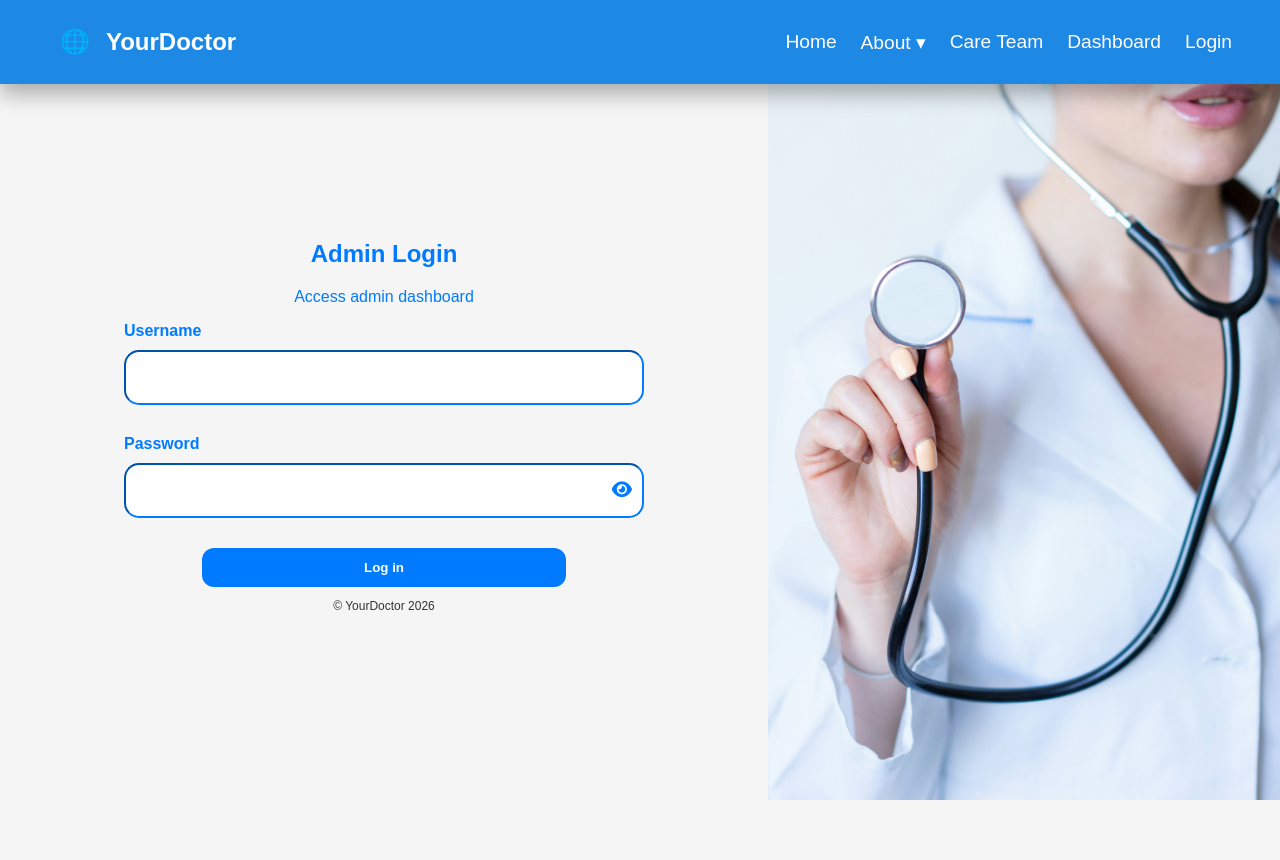
After one commit to r4himi/your-doctor-telemedicine-project, a Django app: template templates/booking/admin_login.html in a window 1280 px wide. The commit adds this page. Run offline with Django 5.2, Linux system fonts and the light colour scheme; the template is opened without the code that fills it, so the values that code supplies are empty; parts of the project's set-up code (start-up, migrations or seed data) failed here and were passed over.

Commit message:
Added admin login functionality

```diff
--- a/booking/urls.py
+++ b/booking/urls.py
@@ -32,4 +32,5 @@ urlpatterns = [
         views.accept_booking_manual,
         name="accept_booking_manual"
     ),
+    path('admin-login/', views.admin_login, name='admin_login'),
 ]
--- /dev/null
+++ b/templates/booking/admin_login.html
@@ -0,0 +1,63 @@
+{% extends 'booking/base.html' %}
+{% load i18n %}
+
+{% block body_class %}register-body{% endblock %}
+{% block hero_class %}hero-register{% endblock %}
+
+{% block content %}
+<section class="register-body">
+  <div class="register-wrapper">
+    <div class="form-container">
+      <div class="account-header">
+        <h1>{% trans "Admin Login" %}</h1>
+        <p>{% trans "Access admin dashboard" %}</p>
+      </div>
+
+      {% if messages %}
+        {% for message in messages %}
+          <p style="color:red;">{{ message }}</p>
+        {% endfor %}
+      {% endif %}
+
+      <form method="post">
+        {% csrf_token %}
+
+        <div class="form-group">
+          <label>{% trans "Username" %}</label>
+          <input type="text" name="username" required />
+        </div>
+
+        <div class="form-group">
+          <label>{% trans "Password" %}</label>
+          <div class="password-container">
+            <input type="password" id="password" name="password" required />
+            <span class="toggle-password" onclick="togglePassword()">
+              <i class="fa-solid fa-eye"></i>
+            </span>
+          </div>
+        </div>
+
+        <button class="register-btn" type="submit">
+          {% trans "Log in" %}
+        </button>
+      </form>
+
+      <p class="account-header" style="color: #333; font-size: 12px;">
+        &copy; {% trans "YourDoctor 2026" %}
+      </p>
+    </div>
+
+    <div class="hero-register"></div>
+  </div>
+</section>
+
+<script>
+function togglePassword() {
+  const passwordInput = document.getElementById("password");
+  passwordInput.type =
+    passwordInput.type === "password" ? "text" : "password";
+}
+</script>
+
+{% block footer %}{% endblock %}
+{% endblock %}
--- a/templates/booking/login.html
+++ b/templates/booking/login.html
@@ -12,6 +12,12 @@
         <h1>{% trans "Staff Login" %}</h1>
         <p>{% trans "Access your dashboard" %}</p>
       </div>
+
+      <a href="{% url 'admin_login' %}" style="text-decoration: none;">
+        <button type="button" class="register-btn">
+          Admin Login
+        </button>
+      </a>
 
       <form method="post">
         {% csrf_token %}
```
Also changed, not shown: booking/views.py (+19 -0 lines).
